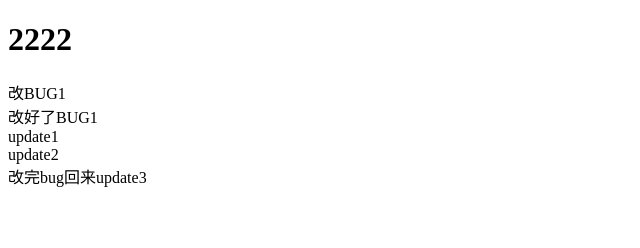
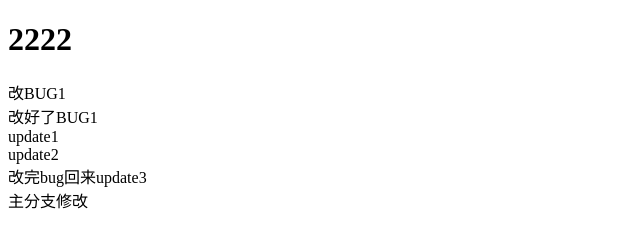
Before and after one commit to LuciferY-223/git-demo, a plain HTML site: page index.html in a window 1280 px wide. Shown: the whole page, without its empty margins (0-640 px from the left). Drawn offline with Linux system fonts and the light colour scheme.

Commit message:
主分支修改

```diff
--- a/index.html
+++ b/index.html
@@ -12,5 +12,6 @@
     <div>update1</div>
     <div>update2</div>
     <div>改完bug回来update3</div>
+    <div>主分支修改</div>
 </body>
 </html>
```
